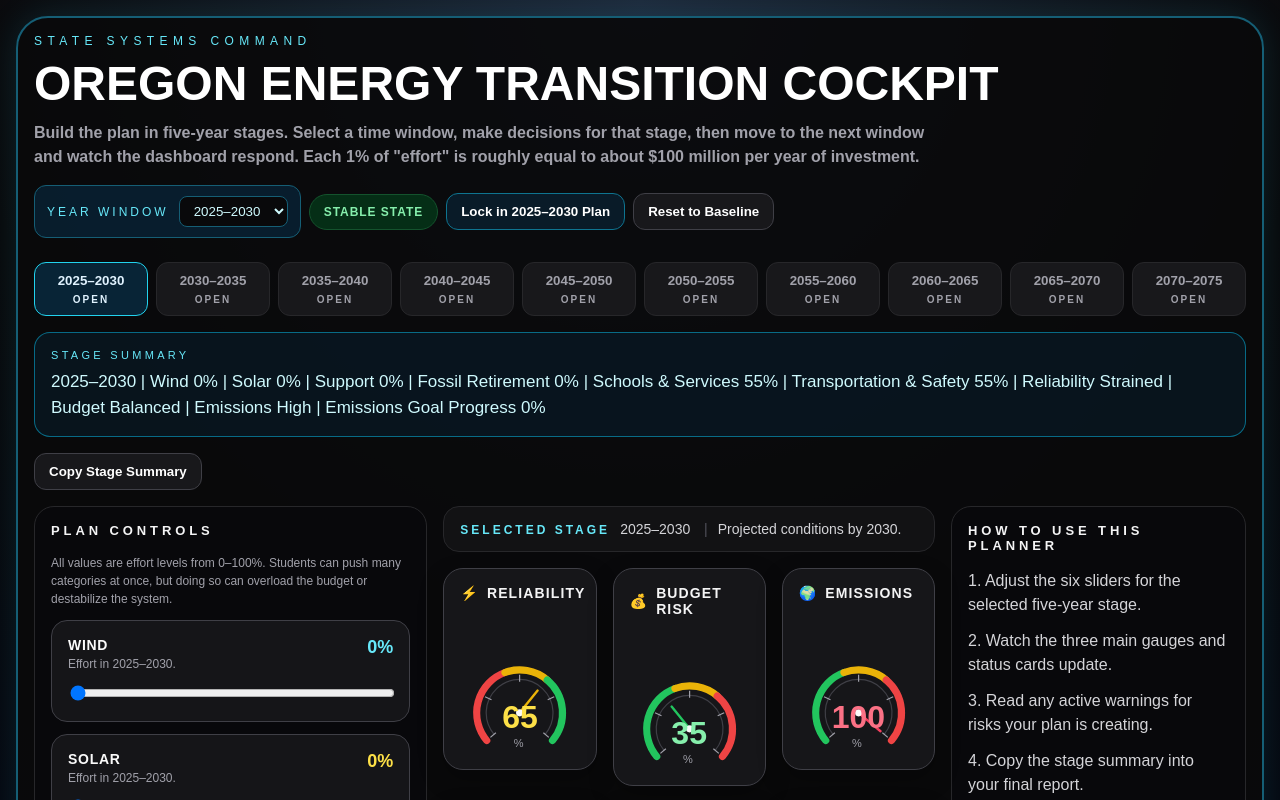
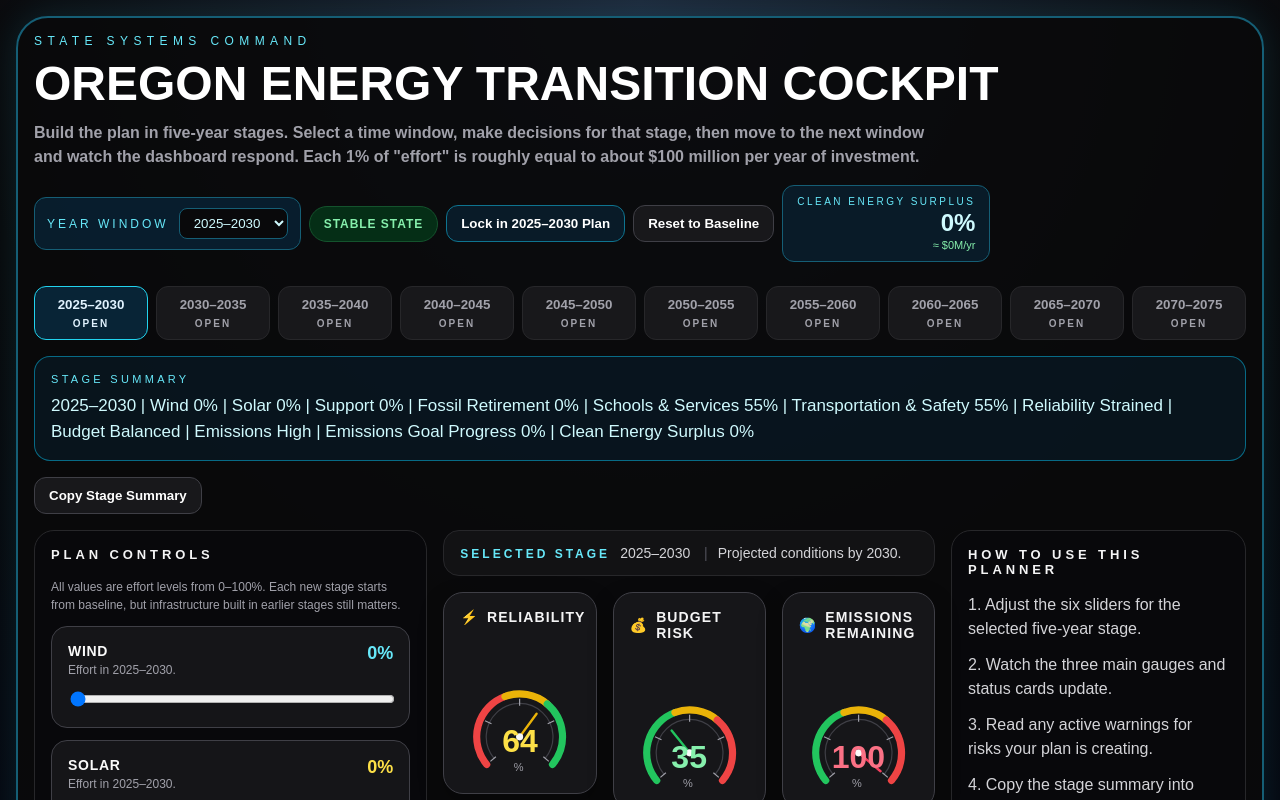
Before and after one commit to mikegarnier/Oregon-Energy-Transition-Sim, a React (Vite) app: page / in a window 1280 px wide. Shown: the top 800 px of the page. Built offline with nearby package versions, Linux system fonts and the light colour scheme.

Commit message:
Update App.jsx
Update after restore

```diff
--- a/src/App.jsx
+++ b/src/App.jsx
@@ -205,48 +205,121 @@
 
   const model = useMemo(() => {
     const expectedProgressByYear = [0, 20, 55, 100, 100, 100, 100, 100, 100, 100, 100];
+    const demandByYear = [30, 35, 42, 50, 58, 64, 69, 73, 76, 78, 80];
+
+    const currentPolicySeries = YEARS.map((_, i) => {
+      if (i === 0) return { ...DEFAULT };
+      return stagePlans[Math.max(0, i - 1)] ?? DEFAULT;
+    });
+
+    const cumulativeBuildSeries = [];
+    for (let i = 0; i < YEARS.length; i++) {
+      if (i === 0) {
+        cumulativeBuildSeries.push({ wind: 0, solar: 0, support: 0, retire: 0 });
+        continue;
+      }
+
+      const previous = cumulativeBuildSeries[i - 1];
+      const currentStage = stagePlans[i - 1] ?? DEFAULT;
+
+      cumulativeBuildSeries.push({
+        wind: clamp(previous.wind * 0.98 + currentStage.wind * 0.55, 0, 180),
+        solar: clamp(previous.solar * 0.98 + currentStage.solar * 0.55, 0, 180),
+        support: clamp(previous.support * 0.97 + currentStage.support * 0.5, 0, 180),
+        retire: clamp(previous.retire + currentStage.retire * 0.45, 0, 100),
+      });
+    }
 
     const reliabilitySeries = YEARS.map((_, i) => {
-      const plan = stagePlans[Math.max(0, i - 1)] ?? DEFAULT;
-      const score = 65 + plan.support * 0.4 - (plan.wind + plan.solar) * 0.25 - plan.retire * 0.3;
-      return clamp(score, 0, 100);
-    });
+      const built = cumulativeBuildSeries[i];
+      const current = currentPolicySeries[i];
 
-    const budgetSeries = YEARS.map((_, i) => {
-      const plan = stagePlans[Math.max(0, i - 1)] ?? DEFAULT;
-      const schoolsPressure = Math.max(0, plan.schools - 55) * 0.18;
-      const transportPressure = Math.max(0, plan.transport - 55) * 0.18;
-      const schoolsRelief = Math.max(0, 55 - plan.schools) * 0.08;
-      const transportRelief = Math.max(0, 55 - plan.transport) * 0.08;
+      const replacementGap = built.retire - (built.wind + built.solar) * 0.45;
+      const retirementPenalty = replacementGap > 20 ? replacementGap * 0.25 : 0;
+
       const score =
-        35 +
-        plan.wind * 0.22 +
-        plan.solar * 0.2 +
-        plan.support * 0.28 +
-        plan.retire * 0.16 +
-        schoolsPressure +
-        transportPressure -
-        schoolsRelief -
-        transportRelief;
+        64 +
+        built.support * 0.32 +
+        current.support * 0.1 -
+        (built.wind + built.solar) * 0.08 -
+        built.retire * 0.1 -
+        retirementPenalty;
+
       return clamp(score, 0, 100);
     });
 
     const emissionsScoreSeries = YEARS.map((_, i) => {
-      const plan = stagePlans[Math.max(0, i - 1)] ?? DEFAULT;
+      const built = cumulativeBuildSeries[i];
       const reliabilityPenalty = reliabilitySeries[i] < 50 ? (50 - reliabilitySeries[i]) * 0.4 : 0;
-      const score =
-        85 -
-        plan.wind * 0.18 -
-        plan.solar * 0.16 -
-        plan.support * 0.05 -
-        plan.retire * 0.28 +
-        reliabilityPenalty;
+      const score = 85 - built.wind * 0.26 - built.solar * 0.24 - built.retire * 0.3 + reliabilityPenalty;
       return clamp(score, 0, 100);
     });
 
     const emissionsProgressSeries = emissionsScoreSeries.map((score) =>
       clamp(((85 - score) / 85) * 100, 0, 100)
     );
+
+    const cleanEnergySurplusSeries = YEARS.map((_, i) => {
+      const built = cumulativeBuildSeries[i];
+      const cleanCapacity =
+        built.wind * 0.26 +
+        built.solar * 0.24 +
+        built.support * 0.16 +
+        built.retire * 0.08;
+
+      const rawSurplus = cleanCapacity - demandByYear[i];
+
+      const reliabilityGate =
+        reliabilitySeries[i] >= 70
+          ? 1
+          : reliabilitySeries[i] >= 60
+          ? 0.75
+          : reliabilitySeries[i] >= 50
+          ? 0.4
+          : 0;
+
+      const lateStageGate = i >= 5 ? 1 : i >= 4 ? 0.5 : 0;
+
+      return clamp(rawSurplus * reliabilityGate * lateStageGate, 0, 100);
+    });
+
+    const budgetSeries = YEARS.map((_, i) => {
+      const current = currentPolicySeries[i];
+      const built = cumulativeBuildSeries[i];
+
+      const schoolsPressure = Math.max(0, current.schools - 55) * 0.18;
+      const transportPressure = Math.max(0, current.transport - 55) * 0.18;
+      const schoolsRelief = Math.max(0, 55 - current.schools) * 0.08;
+      const transportRelief = Math.max(0, 55 - current.transport) * 0.08;
+
+      const maintenancePressure =
+        built.wind * 0.02 +
+        built.solar * 0.02 +
+        built.support * 0.02 +
+        built.retire * 0.01;
+
+      const surplusBudgetRelief =
+        i >= 5
+          ? cleanEnergySurplusSeries[i] * 0.35
+          : i >= 4
+          ? cleanEnergySurplusSeries[i] * 0.18
+          : 0;
+
+      const score =
+        35 +
+        current.wind * 0.16 +
+        current.solar * 0.15 +
+        current.support * 0.2 +
+        current.retire * 0.1 +
+        maintenancePressure +
+        schoolsPressure +
+        transportPressure -
+        schoolsRelief -
+        transportRelief -
+        surplusBudgetRelief;
+
+      return clamp(score, 0, 100);
+    });
 
     const reliabilityLabels = reliabilitySeries.map((score) => {
       if (score >= 70) return "Stable";
@@ -271,14 +344,27 @@
     });
 
     const activeWarnings = YEARS.map((_, i) => {
+      const built = cumulativeBuildSeries[i];
+      const current = currentPolicySeries[i];
       const warnings = [];
-      const plan = stagePlans[Math.max(0, i - 1)] ?? DEFAULT;
 
       if (reliabilitySeries[i] < 50) warnings.push("Blackout risk increasing");
+
+      if (built.retire > 35 && built.retire > (built.wind + built.solar) * 0.45 + 20) {
+        warnings.push("Retirement risk: fossil fuels are being retired faster than clean energy is replacing them");
+      }
+
+      if ((built.wind + built.solar > 40 && built.support < 30) || (current.wind + current.solar > 35 && current.support < 25)) {
+        warnings.push("Grid overload risk: renewable growth is outpacing system support");
+      }
+
       if (budgetSeries[i] > 80) warnings.push("Budget overload likely");
       if (emissionsLabels[i] === "High" && i >= 3) warnings.push("Emissions goal is slipping past 2040");
-      if (budgetSeries[i] > 70 && plan.schools < 40) warnings.push("Schools and services may face cuts");
-      if (budgetSeries[i] > 70 && plan.transport < 40) warnings.push("Transportation and safety may face cuts");
+      if (budgetSeries[i] > 70 && current.schools < 40) warnings.push("Schools and services may face cuts");
+      if (budgetSeries[i] > 70 && current.transport < 40) warnings.push("Transportation and safety may face cuts");
+      if (i >= 5 && cleanEnergySurplusSeries[i] < 5 && emissionsProgressSeries[i] >= 100) {
+        warnings.push("Net-zero reached, but surplus clean energy is still limited");
+      }
 
       return warnings;
     });
@@ -288,6 +374,7 @@
       reliabilitySeries,
       budgetSeries,
       emissionsProgressSeries,
+      cleanEnergySurplusSeries,
       reliabilityLabels,
       budgetLabels,
       emissionsLabels,
@@ -309,7 +396,8 @@
     `Reliability ${model.reliabilityLabels[displayIndex]} | ` +
     `Budget ${model.budgetLabels[displayIndex]} | ` +
     `Emissions ${model.emissionsLabels[displayIndex]} | ` +
-    `Emissions Goal Progress ${Math.round(model.emissionsProgressSeries[displayIndex])}%`;
+    `Emissions Goal Progress ${Math.round(model.emissionsProgressSeries[displayIndex])}% | ` +
+    `Clean Energy Surplus ${Math.round(model.cleanEnergySurplusSeries[displayIndex])}%`;
 
   const lockCurrentStage = () => {
     if (lockedStages[selectedStage]) return;
@@ -319,10 +407,10 @@
     if (selectedStage < STAGE_WINDOWS.length - 1) {
       setStagePlans((plans) => {
         const nextPlans = [...plans];
-        nextPlans[selectedStage + 1] = { ...plans[selectedStage] };
+        nextPlans[selectedStage + 1] = { ...DEFAULT };
         return nextPlans;
       });
-      setSelectedStage(selectedStage + 1);
+      setSelectedStage((stage) => stage + 1);
     }
   };
 
@@ -471,6 +559,37 @@
         }
 
         .button-cyan:hover { background: rgba(8, 47, 73, 0.75); }
+
+        .surplus-inline {
+          margin-left: auto;
+          border: 1px solid #155e75;
+          background: rgba(8, 47, 73, 0.45);
+          border-radius: 12px;
+          padding: 10px 14px;
+          text-align: right;
+          min-width: 190px;
+        }
+
+        .surplus-inline-label {
+          font-size: 10px;
+          letter-spacing: 0.25em;
+          text-transform: uppercase;
+          color: #67e8f9;
+          margin-bottom: 4px;
+        }
+
+        .surplus-inline-value {
+          font-size: 24px;
+          font-weight: 900;
+          color: #cffafe;
+          line-height: 1;
+        }
+
+        .surplus-inline-money {
+          font-size: 11px;
+          color: #86efac;
+          margin-top: 4px;
+        }
 
         .timeline {
           display: grid;
@@ -845,6 +964,11 @@
           .tooltip-box {
             width: 240px;
           }
+          .surplus-inline {
+            margin-left: 0;
+            width: 100%;
+            text-align: left;
+          }
         }
       `}</style>
 
@@ -862,7 +986,7 @@
             </div>
 
             <div className="controls-row">
-              <TooltipShell text="Choose which five-year stage you are actively planning. Each stage keeps the previous stage's settings as its starting point, so students build a continuous long-term plan.">
+              <TooltipShell text="Choose which five-year stage you are actively planning. Each stage starts from baseline inputs so students must make a fresh decision each time. Infrastructure built in earlier stages still matters.">
                 <div className="window-box">
                   <span className="window-label">Year Window</span>
                   <select
@@ -898,6 +1022,18 @@
               >
                 Reset to Baseline
               </Button>
+
+              <TooltipShell text="Clean Energy Surplus shows how much clean power Oregon is producing beyond what it needs in the later stages of the plan. Each 1% of surplus is worth about $100 million per year that can be added back into the economy.">
+                <div className="surplus-inline">
+                  <div className="surplus-inline-label">Clean Energy Surplus</div>
+                  <div className="surplus-inline-value">
+                    {Math.round(model.cleanEnergySurplusSeries[displayIndex])}%
+                  </div>
+                  <div className="surplus-inline-money">
+                    ≈ ${(model.cleanEnergySurplusSeries[displayIndex] * 100).toLocaleString()}M/yr
+                  </div>
+                </div>
+              </TooltipShell>
             </div>
           </div>
 
@@ -928,8 +1064,7 @@
                 </CardHeader>
                 <CardContent>
                   <div className="small-note" style={{ marginBottom: 12 }}>
-                    All values are effort levels from 0–100%. Students can push many categories at once,
-                    but doing so can overload the budget or destabilize the system.
+                    All values are effort levels from 0–100%. Each new stage starts from baseline, but infrastructure built in earlier stages still matters.
                   </div>
 
                   <ControlSlider
@@ -1012,11 +1147,11 @@
                   tooltip="Shows how much financial pressure this stage is putting on the state. Lower values are safer."
                 />
                 <GaugeDial
-                  label="Emissions"
+                  label="Emissions Remaining"
                   value={100 - model.emissionsProgressSeries[displayIndex]}
                   emoji="🌍"
                   dangerHigh
-                  tooltip="Shows how far the plan still is from the long-term emissions target. Lower is better."
+                  tooltip="Shows how much emissions burden still remains in the system. Lower is better."
                 />
               </div>
 
@@ -1137,7 +1272,7 @@
                 <CardContent>
                   <p>Baseline Oregon stays affordable, but emissions remain too high.</p>
                   <p>Wind and solar lower emissions, but they need enough support to stay reliable.</p>
-                  <p>Students can choose slower or faster transition paths and explain their reasoning afterward.</p>
+                  <p>In the later stages, strong clean infrastructure can create surplus energy that adds value back into the economy.</p>
                 </CardContent>
               </Card>
             </div>
```
